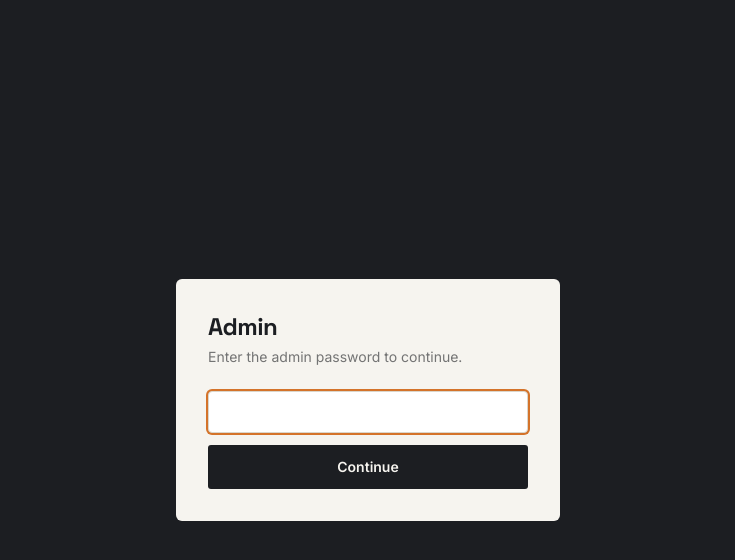
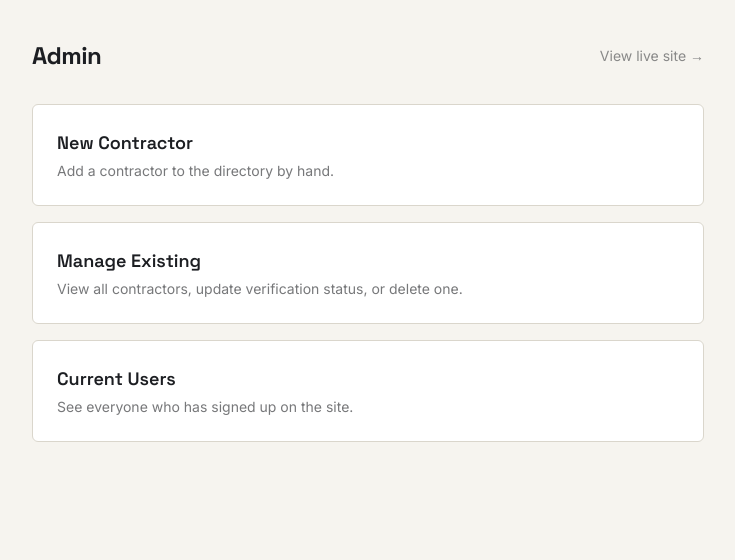
Before and after one commit to moizpatrawala1-pixel/buildbridgeapp, a Next.js app: page /admin in a window 1280 px wide. Shown: the top 560 px of the page, without its empty margins (272-1007 px from the left). Built offline with nearby package versions, Linux system fonts and the light colour scheme; no server answers.

Commit message:
add admin dashboard with contractor and user management links

```diff
--- /dev/null
+++ b/src/app/admin/login-form.tsx
@@ -0,0 +1,68 @@
+// src/app/admin/login-form.tsx
+//
+// The actual login form, pulled out of page.tsx so page.tsx can be a
+// server component that decides login-form vs dashboard based on the
+// session cookie. On success this does a full page navigation (not
+// router.push) so the server component re-checks the cookie and renders
+// the dashboard.
+
+'use client';
+
+import { useState } from 'react';
+
+export default function AdminLoginForm() {
+  const [password, setPassword] = useState('');
+  const [error, setError] = useState<string | null>(null);
+  const [submitting, setSubmitting] = useState(false);
+
+  async function handleSubmit(e: React.FormEvent) {
+    e.preventDefault();
+    setError(null);
+    setSubmitting(true);
+
+    const res = await fetch('/api/admin/login', {
+      method: 'POST',
+      headers: { 'Content-Type': 'application/json' },
+      body: JSON.stringify({ password }),
+    });
+
+    if (res.ok) {
+      // Full reload, not client-side nav — page.tsx is a server component
+      // that reads the cookie, so it needs a real request to pick up the
+      // freshly-set session and render the dashboard instead of the form.
+      window.location.href = '/admin';
+    } else {
+      const data = await res.json();
+      setError(data.error ?? 'Incorrect password');
+      setSubmitting(false);
+    }
+  }
+
+  return (
+    <main className="min-h-screen flex items-center justify-center bg-charcoal px-6">
+      <form onSubmit={handleSubmit} className="w-full max-w-sm bg-paper rounded-md p-8">
+        <h1 className="font-display font-bold text-2xl tracking-tight mb-1">Admin</h1>
+        <p className="text-charcoal/60 text-sm mb-6">Enter the admin password to continue.</p>
+
+        <input
+          type="password"
+          required
+          autoFocus
+          value={password}
+          onChange={(e) => setPassword(e.target.value)}
+          className="w-full px-3.5 py-2.5 border border-line rounded-[4px] text-sm bg-white focus:outline-none focus:ring-2 focus:ring-amber mb-3"
+        />
+
+        {error && <p className="text-sm text-red-600 mb-3">{error}</p>}
+
+        <button
+          type="submit"
+          disabled={submitting}
+          className="w-full bg-charcoal text-paper font-semibold text-sm py-3 rounded-[3px] hover:bg-black transition-colors disabled:opacity-60"
+        >
+          {submitting ? 'Checking…' : 'Continue'}
+        </button>
+      </form>
+    </main>
+  );
+}
--- a/src/app/admin/page.tsx
+++ b/src/app/admin/page.tsx
@@ -1,64 +1,59 @@
 // src/app/admin/page.tsx
 //
-// Admin login. Checks the shared ADMIN_PASSWORD against
-// POST /api/admin/login, which sets a session cookie on success.
+// Server component. Checks the admin session cookie directly (no client
+// round-trip, no flash of the wrong content) and renders either the login
+// form or the dashboard with the three admin actions: add a contractor,
+// manage existing contractors, and view current users.
 
-'use client';
+import Link from 'next/link';
+import { isAdminAuthenticated } from '@/lib/admin-auth';
+import AdminLoginForm from './login-form';
 
-import { useState } from 'react';
-import { useRouter } from 'next/navigation';
+export default async function AdminPage() {
+  const authenticated = await isAdminAuthenticated();
 
-export default function AdminLoginPage() {
-  const router = useRouter();
-  const [password, setPassword] = useState('');
-  const [error, setError] = useState<string | null>(null);
-  const [submitting, setSubmitting] = useState(false);
-
-  async function handleSubmit(e: React.FormEvent) {
-    e.preventDefault();
-    setError(null);
-    setSubmitting(true);
-
-    const res = await fetch('/api/admin/login', {
-      method: 'POST',
-      headers: { 'Content-Type': 'application/json' },
-      body: JSON.stringify({ password }),
-    });
-
-    if (res.ok) {
-      router.push('/admin/contractors/new');
-    } else {
-      const data = await res.json();
-      setError(data.error ?? 'Incorrect password');
-      setSubmitting(false);
-    }
+  if (!authenticated) {
+    return <AdminLoginForm />;
   }
 
   return (
-    <main className="min-h-screen flex items-center justify-center bg-charcoal px-6">
-      <form onSubmit={handleSubmit} className="w-full max-w-sm bg-paper rounded-md p-8">
-        <h1 className="font-display font-bold text-2xl tracking-tight mb-1">Admin</h1>
-        <p className="text-charcoal/60 text-sm mb-6">Enter the admin password to continue.</p>
+    <main className="min-h-screen bg-paper py-10 px-6">
+      <div className="max-w-2xl mx-auto">
+        <div className="flex items-center justify-between mb-8">
+          <h1 className="font-display font-bold text-2xl tracking-tight">Admin</h1>
+          <Link href="/browse" className="text-sm text-charcoal/50 hover:text-amber">
+            View live site →
+          </Link>
+        </div>
 
-        <input
-          type="password"
-          required
-          autoFocus
-          value={password}
-          onChange={(e) => setPassword(e.target.value)}
-          className="w-full px-3.5 py-2.5 border border-line rounded-[4px] text-sm bg-white focus:outline-none focus:ring-2 focus:ring-amber mb-3"
-        />
+        <div className="grid gap-4">
+          <Link
+            href="/admin/contractors/new"
+            className="block bg-white border border-line rounded-md p-6 hover:border-amber transition-colors"
+          >
+            <h2 className="font-display font-semibold text-lg mb-1">New Contractor</h2>
+            <p className="text-charcoal/60 text-sm">Add a contractor to the directory by hand.</p>
+          </Link>
 
-        {error && <p className="text-sm text-red-600 mb-3">{error}</p>}
+          <Link
+            href="/admin/contractors"
+            className="block bg-white border border-line rounded-md p-6 hover:border-amber transition-colors"
+          >
+            <h2 className="font-display font-semibold text-lg mb-1">Manage Existing</h2>
+            <p className="text-charcoal/60 text-sm">
+              View all contractors, update verification status, or delete one.
+            </p>
+          </Link>
 
-        <button
-          type="submit"
-          disabled={submitting}
-          className="w-full bg-charcoal text-paper font-semibold text-sm py-3 rounded-[3px] hover:bg-black transition-colors disabled:opacity-60"
-        >
-          {submitting ? 'Checking…' : 'Continue'}
-        </button>
-      </form>
+          <Link
+            href="/admin/developers"
+            className="block bg-white border border-line rounded-md p-6 hover:border-amber transition-colors"
+          >
+            <h2 className="font-display font-semibold text-lg mb-1">Current Users</h2>
+            <p className="text-charcoal/60 text-sm">See everyone who has signed up on the site.</p>
+          </Link>
+        </div>
+      </div>
     </main>
   );
 }
--- /dev/null
+++ b/src/app/api/admin/developers/route.ts
@@ -0,0 +1,30 @@
+// src/app/api/admin/developers/route.ts
+//
+// Lists every Developer account (the site's "users" — people who sign up
+// to submit quote requests). Read-only for now: no edit/delete here, since
+// there's no product reason yet to modify a developer's account from
+// admin. Gated the same way as the rest of /api/admin.
+
+import { NextResponse } from 'next/server';
+import { isAdminAuthenticated } from '@/lib/admin-auth';
+import { prisma } from '@/lib/prisma';
+
+export async function GET() {
+  if (!(await isAdminAuthenticated())) {
+    return NextResponse.json({ error: 'Not authenticated' }, { status: 401 });
+  }
+
+  const developers = await prisma.developer.findMany({
+    orderBy: { createdAt: 'desc' },
+    select: {
+      id: true,
+      name: true,
+      email: true,
+      phone: true,
+      createdAt: true,
+      _count: { select: { quoteRequests: true } },
+    },
+  });
+
+  return NextResponse.json(developers);
+}
```
Also changed, not shown: src/app/admin/developers/page.tsx (added, +101 -0 lines).
